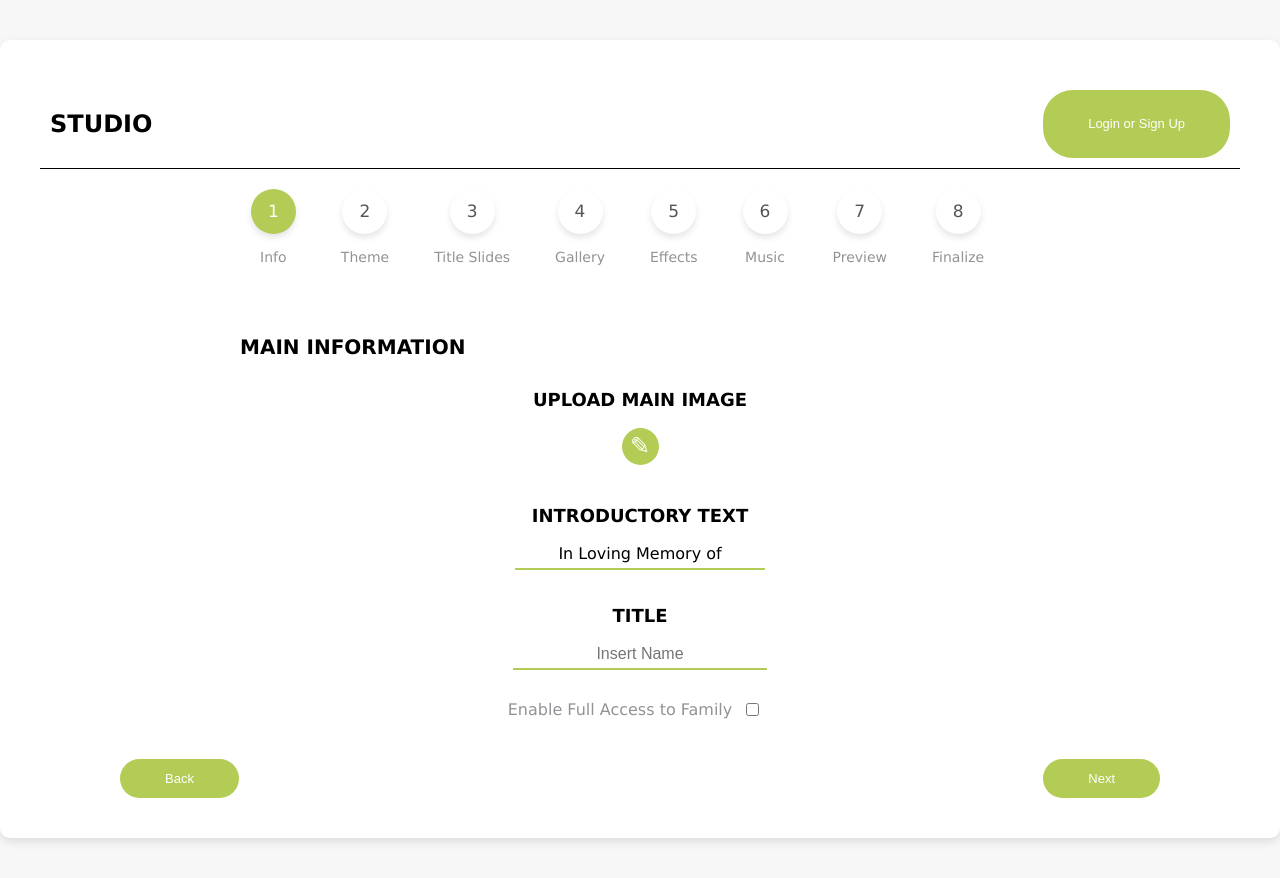
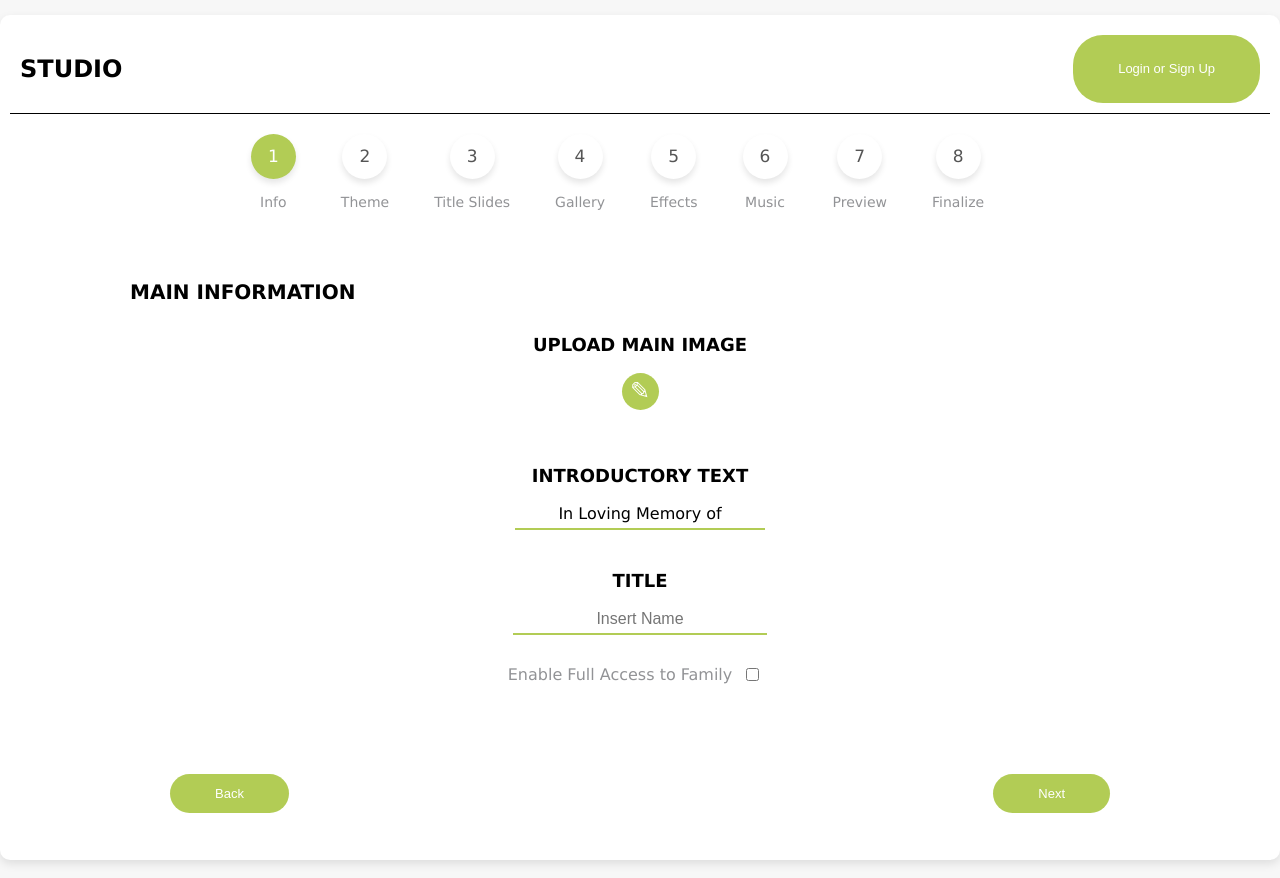
Before and after one commit to Qizheng-Yang/CSE485_Project_Connect_Studio, a React (Vite) app: page /step/1 in a window 1280 px wide. Built offline with nearby package versions, Linux system fonts and the light colour scheme.

Commit message:
Adjust frame to fit laptop

```diff
--- a/src/index.css
+++ b/src/index.css
@@ -9,16 +9,17 @@ body {
 
 /* Container */
   .container {
-    max-width: 1390px;
+    max-width: 1460px;
+    min-height: 825px;
     background: white;
-    margin: 40px auto;
-    padding: 40px;
+    margin: 15px auto;
+    padding: 10px;
     border-radius: 10px;
     box-shadow: 0px 4px 10px rgba(0, 0, 0, 0.1);
     text-align: center;
   }
 
-/* Main Content */
+/* Main Content (other than top) */
   .main-content {
     margin-top: 40px;
   }
@@ -57,7 +58,7 @@ body {
         font-weight: bold;
         color: #000000;
         text-align: left;
-        margin-left: 200px;
+        margin-left: 120px;
     }
 
     /* Upload Main Image Section */
@@ -93,7 +94,7 @@ body {
     /* Introductory Text Section */
     .introductory-text-section {
         text-align: center;
-        margin-top: 30px;
+        margin-top: 55px;
     }
 
     .introductory-text-header {
@@ -116,7 +117,7 @@ body {
     /* Title Section */
     .title-section {
         text-align: center;
-        margin-top: 35px;
+        margin-top: 40px;
     }
 
     .title-header {
@@ -168,11 +169,11 @@ body {
 
 /* Back & Next Buttons START */
     .navigation-buttons {
-        margin-top: 40px;
+        margin-top: 90px;
         display: flex;
         justify-content: space-between;
-        padding-left: 80px;
-        padding-right: 80px;
+        padding-left: 160px;
+        padding-right: 160px;
     }
 
 
```
